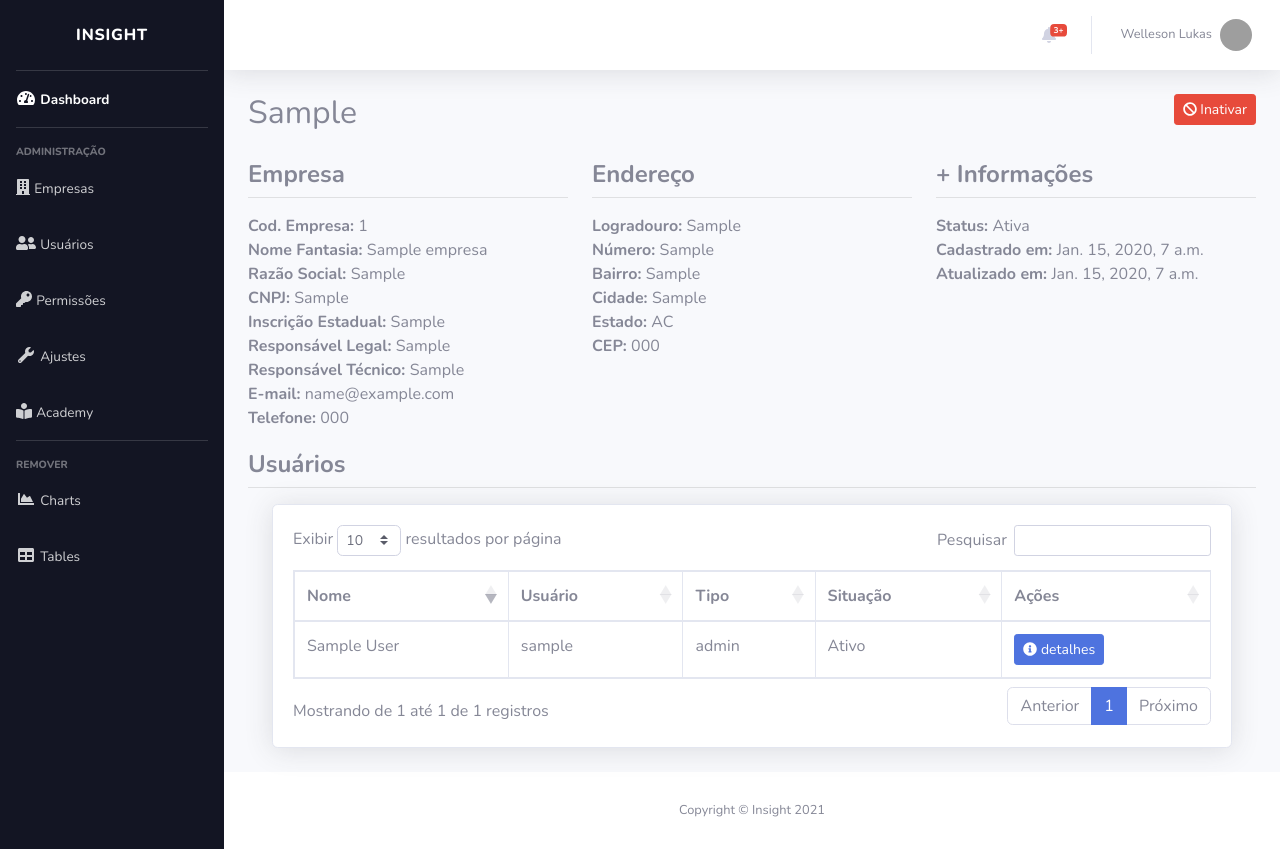
After one commit to jeff-vasconcelos/compras, a Django app: page /administracao/painel/detail/empresa/1 in a window 1280 px wide. The commit adds this page. Run offline with Django 3.2, Linux system fonts and the light colour scheme; tables that the repository leaves empty hold one stand-in row (values such as "Sample post"); some libraries are stand-ins or nearby versions; grey boxes are pictures that could not be loaded.

Commit message:
template de empresas

```diff
--- a/core/models.py
+++ b/core/models.py
@@ -17,6 +17,7 @@ class Empresa(models.Model):
     nome_fantasia = models.CharField(max_length=255, null=True, blank=True)
     razao_social = models.CharField(max_length=255, null=True, blank=True)
     cnpj = models.CharField(max_length=18, null=True, blank=True)
+    iestadual = models.CharField(max_length=13, null=True, blank=True)
     resp_tec = models.CharField(max_length=255, null=True, blank=True,
                                        verbose_name='Responsável técnico')
     resp_leg = models.CharField(max_length=255, null=True, blank=True,
@@ -27,6 +28,7 @@ class Empresa(models.Model):
     endereco = models.CharField(max_length=255, null=True, blank=True)
     numero = models.CharField(max_length=6, null=True, blank=True)
     cidade = models.CharField(max_length=90, null=True, blank=True)
+    bairro = models.CharField(max_length=90, null=True, blank=True)
     estado = models.CharField(max_length=50, null=True, blank=True, choices=ESTADOS)
     cep = models.CharField(max_length=9, null=True, blank=True)
     created_at = models.DateTimeField(auto_now_add=True, null=True, blank=True)
--- a/core/urls.py
+++ b/core/urls.py
@@ -2,6 +2,8 @@ from django.urls import path
 from core.views.empresas_views import *
 
 urlpatterns = [
-    path('painel/', index, name='index'),
-    path('painel/empresa', listar_empresas, name='listar_empresas'),
+    path('', index, name='index'),
+    path('empresas/', listar_empresas, name='listar_empresas'),
+    path('create/empresa', cadastrar_empresa, name='cadastrar_empresa'),
+    path('detail/empresa/<int:pk>', detalhes_empresa, name='detalhes_empresa'),
 ]
--- a/core/views/empresas_views.py
+++ b/core/views/empresas_views.py
@@ -1,15 +1,17 @@
 from django.contrib.auth.decorators import login_required
-from django.shortcuts import render, redirect
+from django.shortcuts import render, redirect, get_object_or_404
 from django.contrib import messages
 from core.models import Empresa
 from core.forms.empresas_forms import EmpresasForm
+from usuario.models import Usuario
+from django.contrib.auth.models import User
 
 
 def index(request, template_name='administracao/paginas/index.html'):
     return render(request, template_name)
 
 
-def listar_empresas(request, template_name="administracao/paginas/empresas_edit.html"):
+def listar_empresas(request, template_name="administracao/empresas/empresas.html"):
     if request.user.is_superuser:
         empresas = Empresa.objects.all()
         empresas_cadastradas = {'empresas': empresas}
@@ -20,7 +22,7 @@ def listar_empresas(request, template_name="administracao/paginas/empresas_edit.
         return redirect('index')
 
 
-def cadastrar_empresas(request, template_name='administracao/empresas/empresas_form.html'):
+def cadastrar_empresa(request, template_name='administracao/empresas/empresas_form.html'):
     if request.user.is_superuser:
 
         if request.method == 'POST':
@@ -39,3 +41,11 @@ def cadastrar_empresas(request, template_name='administracao/empresas/empresas_f
     else:
         messages.error(request, "Ops, o usuário não tem permissão!")
         return redirect('index')
+
+
+def detalhes_empresa(request, pk, template_name='administracao/empresas/empresas_detalhes.html'):
+    empresa = get_object_or_404(Empresa, pk=pk)
+    usuarios = Usuario.objects.filter(empresa=empresa.pk)
+
+    print(usuarios)
+    return render(request, template_name, {'empresa': empresa, 'usuarios': usuarios})
--- a/setup/urls.py
+++ b/setup/urls.py
@@ -25,7 +25,7 @@ router.register('produtos', ProdutoViewSet)
 urlpatterns = [
     path('admin/', admin.site.urls),
     path('api/', include(router.urls)),
-    path('insight/', include('core.urls'))
+    path('administracao/painel/', include('core.urls'))
 ]
 
 admin.site.site_header = 'Administração Insight'
--- /dev/null
+++ b/templates/administracao/empresas/empresas_detalhes.html
@@ -0,0 +1,156 @@
+{% extends 'administracao/base.html' %}
+
+{% block conteudo %}
+<div class="row">
+    <div class="col-6">
+        <h2>{{ empresa.razao_social }}</h2>
+    </div>
+    <div class="col-6">
+
+        {% if empresa.ativo == True %}
+
+        <a title="inativar" href="#" data-toggle="modal" data-target="#confirm" type="button"
+           class="float-right btn btn-danger btn-sm">
+            <i class="fas fa-ban"></i> Inativar
+        </a>
+
+        {% else %}
+
+         <a href="" type="button" class="float-right btn btn-success btn-sm">
+            <i class="fas fa-check-circle"></i> Ativar
+        </a>
+
+        {% endif %}
+    </div>
+</div>
+
+<style>
+    div.col-empr-detalhes{
+        margin: 20px 0px;
+    }
+    hr{
+        margin-top: 5px;
+    }
+    h4.titulo-detalhes-emp{
+
+    }
+</style>
+
+
+<div class="row">
+    <div class="col-md-4 col-sm-12 col-empr-detalhes">
+        <h4 class="titulo-detalhes-emp"><b>Empresa</b></h4>
+        <hr>
+        <div class="empr-detalhes">
+            <strong>Cod. Empresa: </strong>{{ empresa.id }}<br>
+            <strong>Nome Fantasia: </strong>{{ empresa.nome_fantasia }}<br>
+            <strong>Razão Social: </strong>{{ empresa.razao_social }}<br>
+            <strong>CNPJ: </strong>{{ empresa.cnpj }}<br>
+            <strong>Inscrição Estadual: </strong>{{ empresa.iestadual }}<br>
+            <strong>Responsável Legal: </strong>{{ empresa.resp_leg }}<br>
+            <strong>Responsável Técnico: </strong>{{ empresa.resp_tec }}<br>
+            <strong>E-mail: </strong>{{ empresa.email }}<br>
+            <strong>Telefone: </strong>{{ empresa.telefone }}<br>
+        </div>
+    </div>
+
+    <div class="col-md-4 col-sm-12 col-empr-detalhes">
+        <h4 class="titulo-detalhes-emp"><b>Endereço</b></h4>
+        <hr>
+        <div class="empr-detalhes">
+            <strong>Logradouro: </strong>{{ empresa.endereco }}<br>
+            <strong>Número: </strong>{{ empresa.numero }}<br>
+            <strong>Bairro: </strong>{{ empresa.bairro }}<br>
+            <strong>Cidade: </strong>{{ empresa.cidade }}<br>
+            <strong>Estado: </strong>{{ empresa.estado }}<br>
+            <strong>CEP: </strong>{{ empresa.cep }}<br>
+        </div>
+    </div>
+
+    <div class="col-md-4 col-sm-12 col-empr-detalhes">
+        <h4 class="titulo-detalhes-emp"><b>+ Informações</b></h4>
+    <hr>
+        <div class="empr-detalhes">
+            {% if empresa.ativo == True %}
+                <strong>Status: </strong>Ativa<br>
+            {% else %}
+                <strong>Status: </strong>Inativa<br>
+            {% endif %}
+            <strong>Cadastrado em: </strong>{{ empresa.created_at }}<br>
+            <strong>Atualizado em: </strong>{{ empresa.updated_at }}<br>
+        </div>
+    </div>
+
+    <div class="modal fade" id="confirm" role="dialog">
+        <div class="modal-dialog modal-md">
+
+            <div class="modal-content">
+                <div class="modal-body">
+                    <p> Tem certeza que deseja inativar a empresa <strong>{{ empresa.razao_social }}</strong> ?</p>
+                </div>
+                <div class="modal-footer">
+                    <a class="btn btn-danger btn-sm" href=""><i class="fas fa-ban"></i> Inativar</a>
+                    <button type="button" data-dismiss="modal" class="btn btn-secondary btn-sm">Cancelar</button>
+                </div>
+            </div>
+
+        </div>
+    </div>
+</div>
+
+<h4 class="titulo-detalhes-emp"><b>Usuários</b></h4>
+<hr>
+
+
+
+<div class="container-fluid">
+    <div class="card shadow mb-4">
+        <div class="card-body">
+            <div class="table-responsive">
+                <table class="table table-bordered" id="dataTable" width="100%" cellspacing="0">
+                    <thead>
+                         <tr>
+                            <th>Nome</th>
+                            <th>Usuário</th>
+                            <th>Tipo</th>
+                            <th>Situação</th>
+                            <th>Ações</th>
+                        </tr>
+                    </thead>
+
+                    <tbody>
+                    {% if usuarios %}
+                        {% for usuario in usuarios %}
+
+                            <tr>
+                                <td>{{ usuario.usuario.first_name }} {{ usuario.usuario.last_name }}</td>
+                                <td>{{ usuario.usuario.username }}</td>
+                                <td>{{ usuario.tipo }}</td>
+
+                                {% if usuario.usuario.is_active == True %}
+                                    <td>Ativo</td>
+                                {% else %}
+                                    <td>Inativo</td>
+                                {% endif %}
+
+                                <td>
+                                    <a href="{% url 'detalhes_empresa' usuario.pk %}"
+                                       class="btn btn-outline-primary btn-sm active" role="button" aria-pressed="true">
+                                        <i class="fas fa-info-circle"></i> detalhes
+                                    </a>
+                                </td>
+                            </tr>
+
+                        {% endfor %}
+                    {% endif %}
+                    </tbody>
+
+                </table>
+            </div>
+        </div>
+    </div>
+</div>
+
+
+
+{% endblock %}
--- a/templates/administracao/parciais/_lateral.html
+++ b/templates/administracao/parciais/_lateral.html
@@ -3,9 +3,6 @@
 
     <!-- Sidebar - Brand -->
     <a class="sidebar-brand d-flex align-items-center justify-content-center" href="index.html">
-        <div class="sidebar-brand-icon rotate-n-15">
-            <i class="fas fa-laugh-wink"></i>
-        </div>
         <div class="sidebar-brand-text mx-3">Insight</div>
     </a>
 
```
Also changed, not shown: core/forms/empresas_forms.py (+8 -5 lines), templates/administracao/empresas/empresas.html (renamed from templates/administracao/paginas/empresas.html, +13 -2 lines), templates/administracao/empresas/empresas_form.html (renamed from templates/administracao/paginas/empresas_edit.html, +29 -19 lines), core/migrations/0014_empresa_iestadual.py (added), core/migrations/0015_empresa_bairro.py (added).
